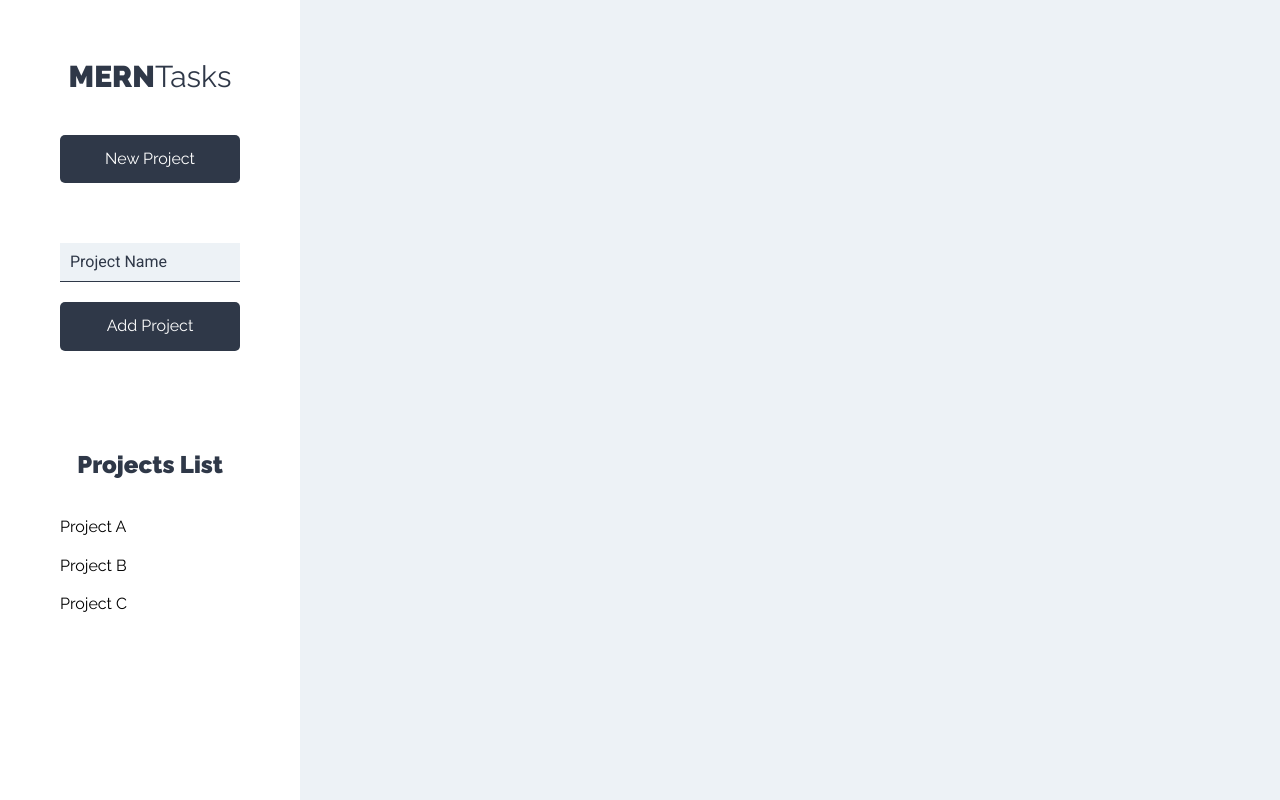
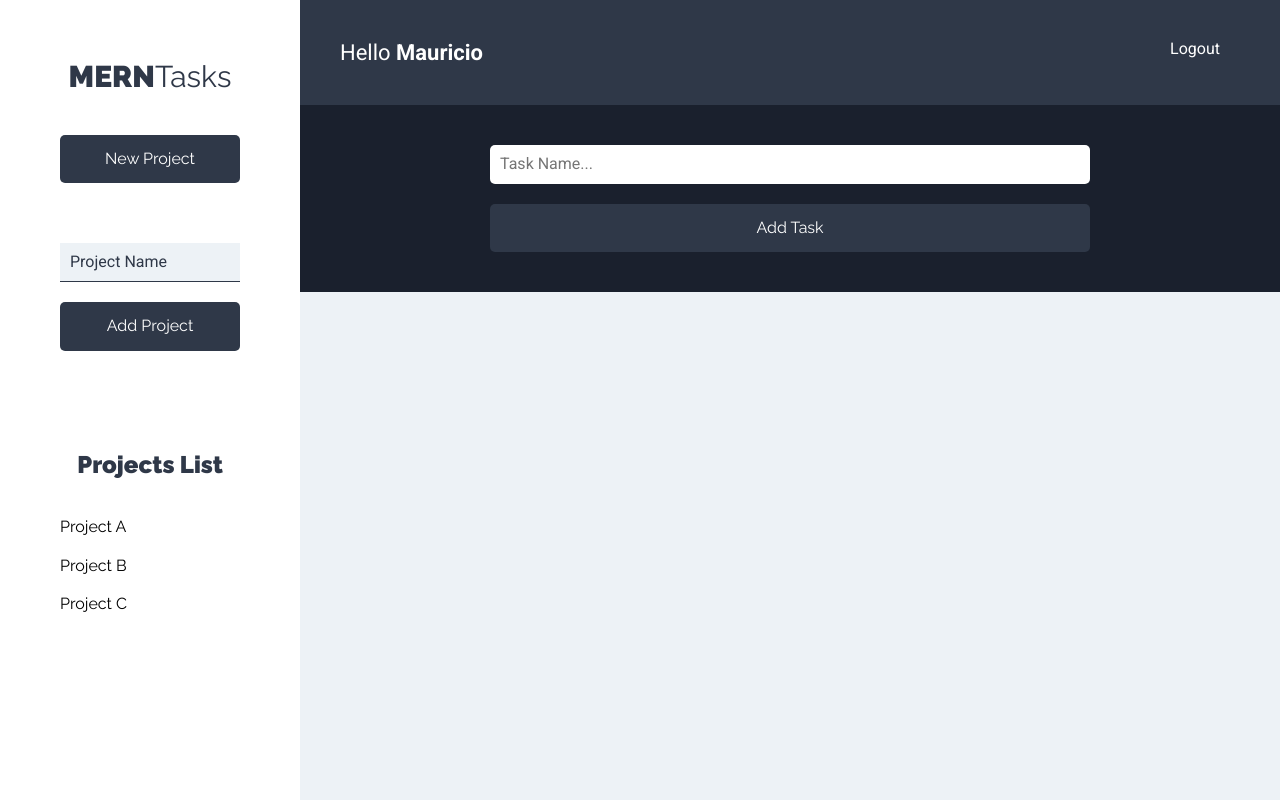
Before and after one commit to MauricioParadaG/frontprojectsadmin, a React (Create React App) app: page /projects in a window 1280 px wide. Built offline with nearby package versions, Linux system fonts and the light colour scheme.

Commit message:
Creating the Project view. Now I have a form for adding new task for a project. I also created a header for showing the user name.
Creating the Project view. Now I have a form for adding new task for a project. I also created a header for showing the user name.

```diff
--- /dev/null
+++ b/src/components/layout/Header.component.js
@@ -0,0 +1,16 @@
+import React from 'react';
+
+const HeaderComponent = () => {
+    return (
+        <header className="app-header">
+            <p className="user-name">Hello <span>Mauricio</span> </p>
+
+            <nav className="nav-main">
+                <a href="#!">Logout</a>
+            </nav>
+
+        </header>
+    )
+}
+
+export default HeaderComponent;
--- a/src/components/projects/Projects.component.js
+++ b/src/components/projects/Projects.component.js
@@ -1,6 +1,8 @@
 import React from 'react';
 import {Link} from 'react-router-dom';
 import SidebarComponent from '../layout/Sidebar.component';
+import HeaderComponent from '../layout/Header.component';
+import FormTaskComponent from '../tasks/FormTask.component';
 
 const ProjectsComponent = () => {
     return (
@@ -10,7 +12,10 @@ const ProjectsComponent = () => {
             </aside>
 
             <div className="section-main">
+                <HeaderComponent/>
+
                 <main>
+                <FormTaskComponent/>
                     <div className="container-tasks">
 
                     </div>
--- /dev/null
+++ b/src/components/tasks/FormTask.component.js
@@ -0,0 +1,26 @@
+import React from 'react';
+
+const FormTaskComponent = () => {
+    return (
+        <div className="formular">
+            <form>
+                <div className="container-input">
+                    <input type="text"
+                    className="input-text"
+                    placeholder="Task Name..."
+                    name="name"
+                    />
+                </div>
+
+                <div className="container-input">
+                    <input type="submit"
+                    className="btn btn-primary btn-submit btn-block"
+                    value="Add Task"
+                    />
+                </div>
+            </form>
+        </div>
+    )
+}
+
+export default FormTaskComponent;
```
Also changed, not shown: src/components/tasks/ListedTasks.component.js (added, +11 -0 lines), src/components/tasks/Task.component.js (added, +11 -0 lines).
